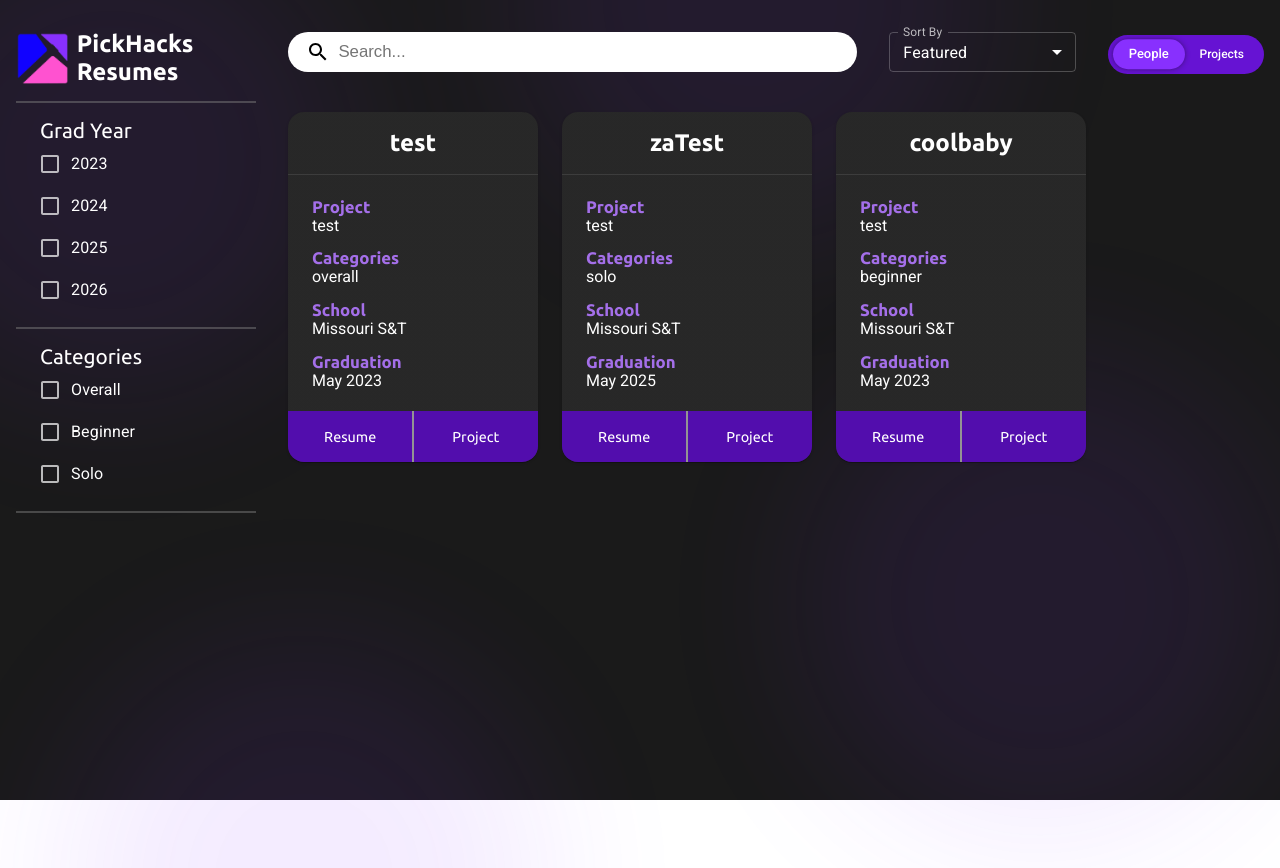
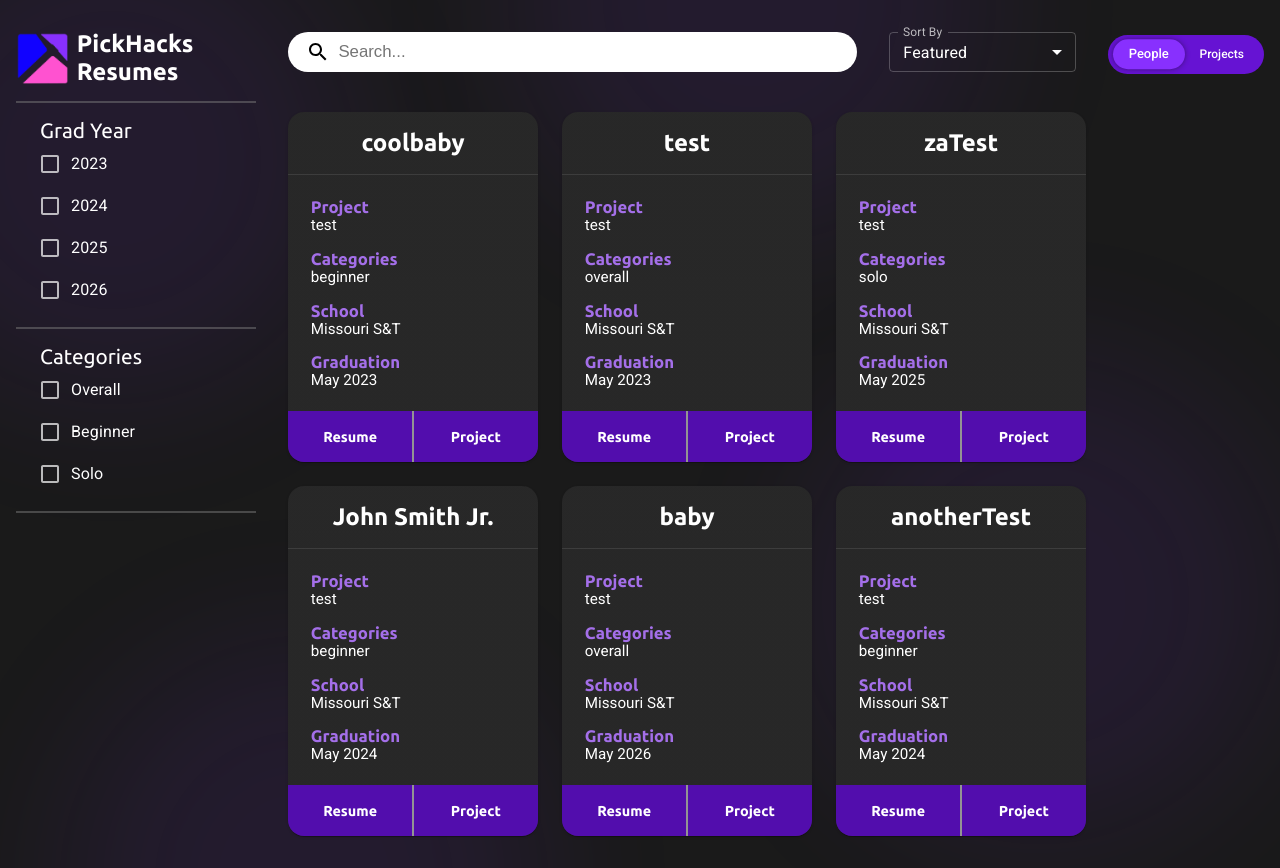
Before and after one commit to acmhack/resumepage, a Next.js app: page / in a window 1280 px wide. Before the commit the page ends 800 px from the top, so only its background shows below. Built offline with nearby package versions, Linux system fonts and the light colour scheme.

Commit message:
fixed sort by

```diff
--- a/src/components/MembersModal.tsx
+++ b/src/components/MembersModal.tsx
@@ -13,18 +13,19 @@ const style = {
 	top: '50%',
 	left: '50%',
 	transform: 'translate(-50%, -50%)',
-	background: 'rgba(0, 0, 0, .2)',
+	background: 'rgba(255, 255, 255, .15)',
 	backdropFilter: 'blur(2em)',
 	boxShadow: 24,
 	p: 4,
-    my: 4,
-    overflowY: 'auto',
-    width: '80%',
-    maxHeight: '100%',
-    // minWidth: '25em',
+	overflowY: 'auto',
+	width: '80%',
+	maxHeight: '100%',
+	// minWidth: '25em',
 	display: 'flex',
 	flexDirection: 'column',
-	gap: '.5em',
+    alignItems: 'center',
+	gap: '1em',
+	borderRadius: '2em'
 };
 
 interface IProps {
@@ -41,12 +42,12 @@ const MembersModal = ({ open, setOpen, members }: IProps) => {
 
 	return (
 		<div>
-			<Modal open={open} onClose={() => setOpen(false)} aria-labelledby="modal-modal-title" aria-describedby="modal-modal-description">
+			<Modal open={open} onClose={() => setOpen(false)} aria-labelledby='modal-modal-title' aria-describedby='modal-modal-description'>
 				<Box sx={style}>
-					<Typography variant="h6" component="h2" color="white" fontWeight="bold">
+					<Typography variant='h5' component='h2' color='white' fontWeight='bold'>
 						Members
 					</Typography>
-					<div style={{ display: 'flex', gap: '1em', width: '100%', flexWrap: 'wrap'}}>
+					<div style={{ display: 'flex', gap: '1em', width: '100%', flexWrap: 'wrap', justifyContent: 'center' }}>
 						{members.map((card, i) => (
 							<UserCard
 								key={i}
--- a/src/pages/index.tsx
+++ b/src/pages/index.tsx
@@ -20,7 +20,7 @@ const projectsArray: IProjectCard[] = [
 				category: 'overall',
 				projectName: 'test',
 				school: 'Missouri S&T',
-                featured: true,
+				featured: true
 			},
 			{
 				name: 'anotherTest',
@@ -30,27 +30,27 @@ const projectsArray: IProjectCard[] = [
 				category: 'beginner',
 				projectName: 'test',
 				school: 'Missouri S&T',
-                featured: false,
-            },
+				featured: false
+			}
 		],
 		projectlink: 'test',
 		category: 'overall',
-		featured: true,
+		featured: true
 	},
 	{
 		name: 'Project2',
 		members: [],
 		projectlink: 'cool',
 		category: 'beginner',
-		featured: false,
+		featured: false
 	},
 	{
 		name: 'Project3',
 		members: [],
 		projectlink: 'coolio',
 		category: 'solo',
-		featured: true,
-	},
+		featured: true
+	}
 ];
 
 const usersArray: IUserCard[] = [
@@ -62,7 +62,7 @@ const usersArray: IUserCard[] = [
 		category: 'overall',
 		projectName: 'test',
 		school: 'Missouri S&T',
-		featured: true,
+		featured: true
 	},
 	{
 		name: 'anotherTest',
@@ -72,7 +72,7 @@ const usersArray: IUserCard[] = [
 		category: 'beginner',
 		projectName: 'test',
 		school: 'Missouri S&T',
-		featured: false,
+		featured: false
 	},
 	{
 		name: 'zaTest',
@@ -82,7 +82,7 @@ const usersArray: IUserCard[] = [
 		category: 'solo',
 		projectName: 'test',
 		school: 'Missouri S&T',
-		featured: true,
+		featured: true
 	},
 	{
 		name: 'baby',
@@ -92,7 +92,7 @@ const usersArray: IUserCard[] = [
 		category: 'overall',
 		projectName: 'test',
 		school: 'Missouri S&T',
-		featured: false,
+		featured: false
 	},
 	{
 		name: 'coolbaby',
@@ -102,7 +102,7 @@ const usersArray: IUserCard[] = [
 		category: 'beginner',
 		projectName: 'test',
 		school: 'Missouri S&T',
-		featured: true,
+		featured: true
 	},
 	{
 		name: 'John Smith Jr.',
@@ -112,8 +112,8 @@ const usersArray: IUserCard[] = [
 		category: 'beginner',
 		projectName: 'test',
 		school: 'Missouri S&T',
-		featured: false,
-	},
+		featured: false
+	}
 ];
 
 const displayCards = (userCards: IUserCard[], projectCards: IProjectCard[], searchFilter: any) => {
@@ -137,7 +137,20 @@ const displayCards = (userCards: IUserCard[], projectCards: IProjectCard[], sear
 				userCards = userCards.sort((a, b) => b.name.localeCompare(a.name));
 				break;
 			case 'feat':
-				userCards = userCards.filter((card) => card.featured);
+				userCards = userCards.sort((a, b) => {
+					if (a.featured && b.featured) {
+						if (a.name < b.name) {
+							return -1;
+						}
+						if (a.name > b.name) {
+							return 1;
+						}
+						return 0;
+					} else if (b.featured) {
+						return 1;
+					}
+					return -1;
+				});
 				break;
 		}
 	} else if (searchFilter.view === 'projects') {
@@ -156,7 +169,20 @@ const displayCards = (userCards: IUserCard[], projectCards: IProjectCard[], sear
 				projectCards = projectCards.sort((a, b) => b.name.localeCompare(a.name));
 				break;
 			case 'feat':
-				projectCards = projectCards.filter((card) => card.featured);
+				projectCards = projectCards.sort((a, b) => {
+					if (a.featured && b.featured) {
+						if (a.name < b.name) {
+							return -1;
+						}
+						if (a.name > b.name) {
+							return 1;
+						}
+						return 0;
+					} else if (b.featured) {
+						return 1;
+					}
+					return -1;
+				});
 				break;
 		}
 	}
--- a/src/styles/components/UserCard.module.css
+++ b/src/styles/components/UserCard.module.css
@@ -19,8 +19,8 @@
     /* gap: .5em; */
     justify-content: space-evenly;
     height: 100%;
-    /* overflow-y: scroll; */
     overflow-y: auto;
+    font-size: .95em;
 }
 
 .buttonContainer {
@@ -33,7 +33,7 @@
 .button {
     padding: 1.2em;
     font-size: .9em;
-    font-weight: medium;
+    font-weight: 600;
     width: 100%;
     text-align: center;
     background-color: #520dad;
@@ -53,7 +53,7 @@
 }
 
 .title {
-    font-size: 1.05em;
+    font-size: 1.1em;
     font-weight: bold;
     color: #a46fe9;
     font-family: Ubuntu;
```
Lines whose indentation alone changed are shown as unchanged.
